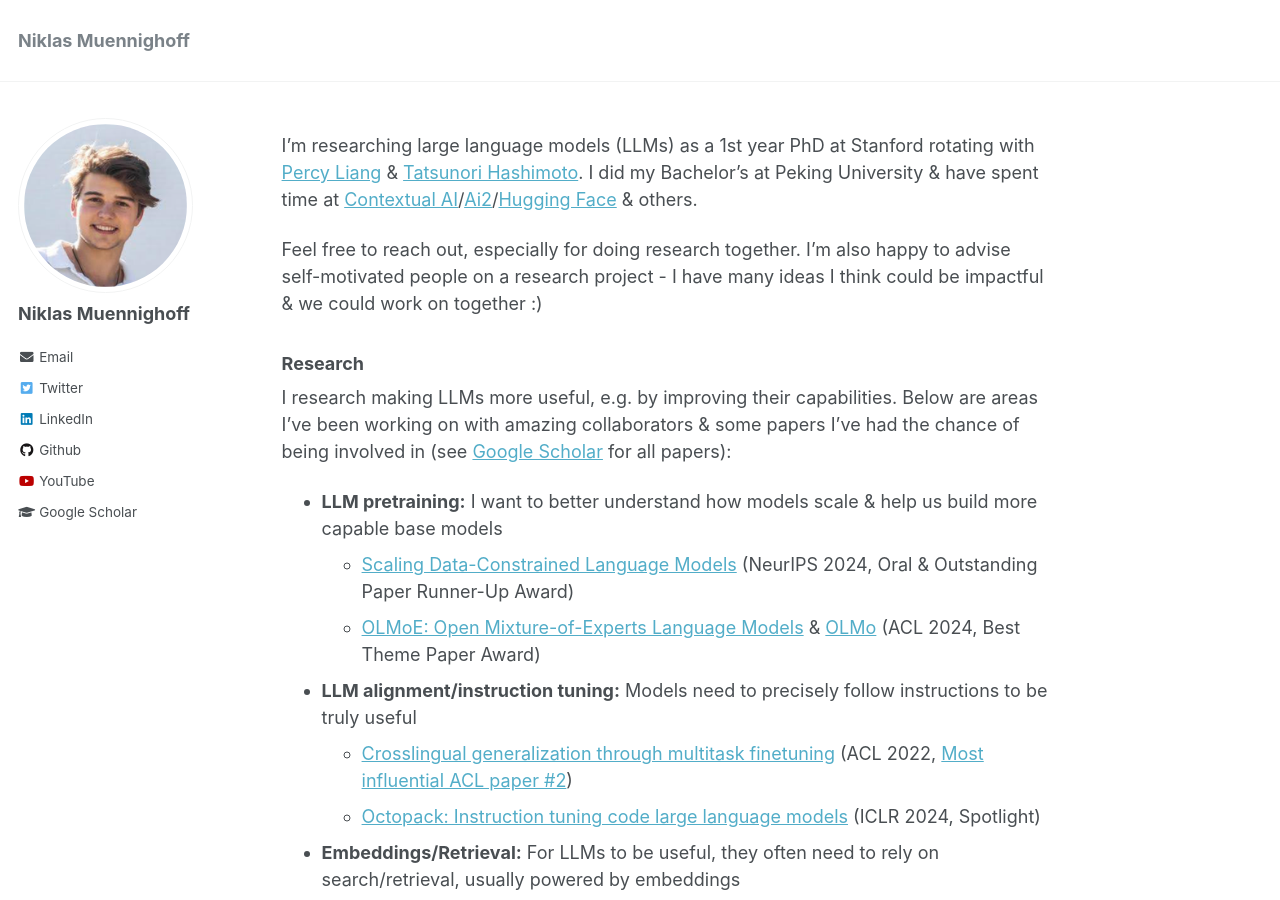
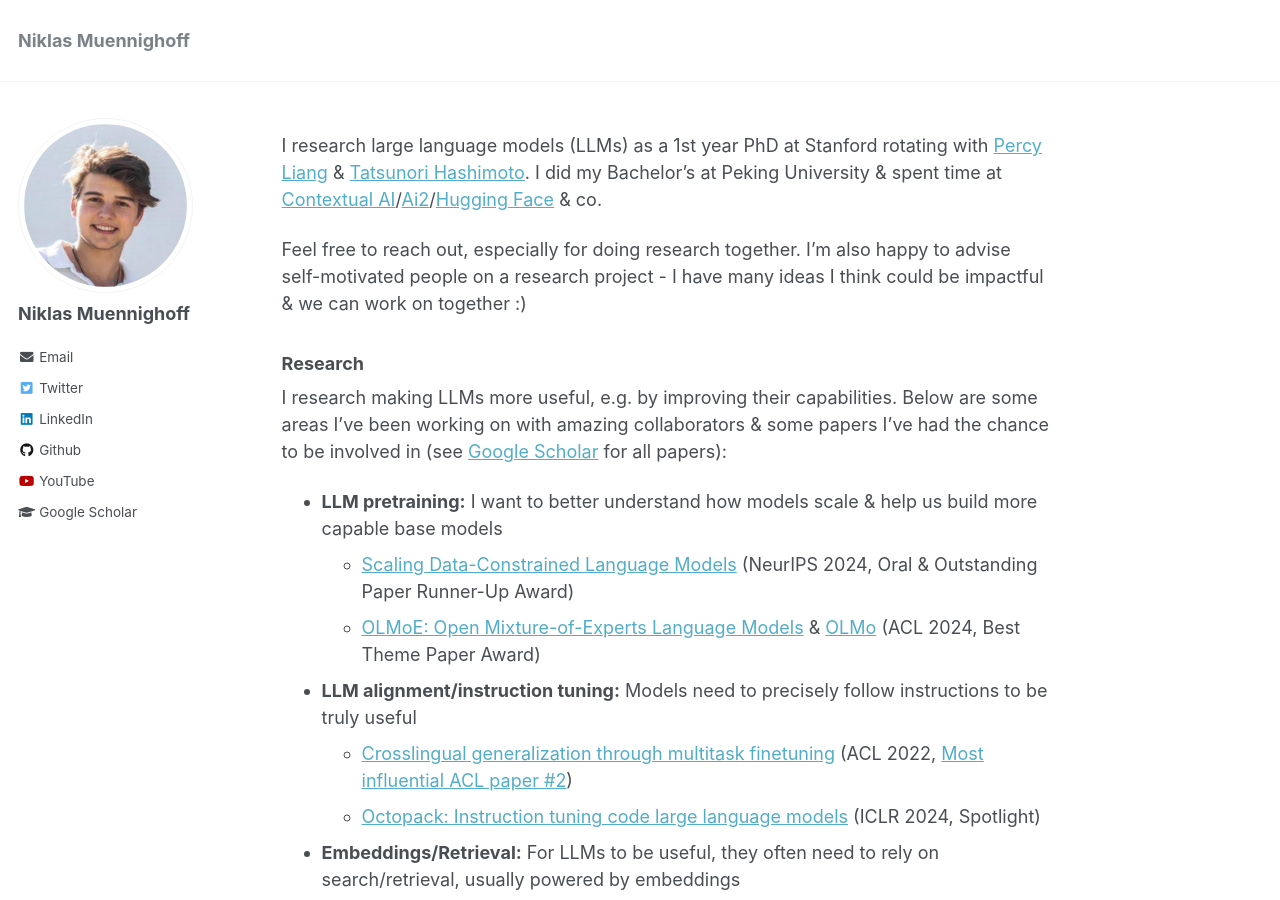
Before and after one commit to Muennighoff/Muennighoff.github.io, a Jekyll site: the page built from _pages/about.md, in a window 1280 px wide and 900 px high. Built offline with Jekyll 4.4.1, drawn with Linux system fonts in a browser that asks for light colours.

Commit message:
Simplify

```diff
--- a/_pages/about.md
+++ b/_pages/about.md
@@ -9,13 +9,13 @@ redirect_from:
   - /about.html
 ---
 
-I'm researching large language models (LLMs) as a 1st year PhD at Stanford rotating with [Percy Liang](https://cs.stanford.edu/~pliang/) & [Tatsunori Hashimoto](https://thashim.github.io/). I did my Bachelor's at Peking University & have spent time at [Contextual AI](https://contextual.ai/)/[Ai2](https://allenai.org/)/[Hugging Face](https://huggingface.co/) & others.
+I research large language models (LLMs) as a 1st year PhD at Stanford rotating with [Percy Liang](https://cs.stanford.edu/~pliang/) & [Tatsunori Hashimoto](https://thashim.github.io/). I did my Bachelor's at Peking University & spent time at [Contextual AI](https://contextual.ai/)/[Ai2](https://allenai.org/)/[Hugging Face](https://huggingface.co/) & co.
 
-Feel free to reach out, especially for doing research together. I’m also happy to advise self-motivated people on a research project - I have many ideas I think could be impactful & we could work on together :)
+Feel free to reach out, especially for doing research together. I’m also happy to advise self-motivated people on a research project - I have many ideas I think could be impactful & we can work on together :)
 
 ### Research
 
-I research making LLMs more useful, e.g. by improving their capabilities. Below are areas I've been working on with amazing collaborators & some papers I've had the chance of being involved in (see [Google Scholar](https://scholar.google.com/citations?user=Me0IoRMAAAAJ&hl=en) for all papers):
+I research making LLMs more useful, e.g. by improving their capabilities. Below are some areas I've been working on with amazing collaborators & some papers I've had the chance to be involved in (see [Google Scholar](https://scholar.google.com/citations?user=Me0IoRMAAAAJ&hl=en) for all papers):
 - **LLM pretraining:** I want to better understand how models scale & help us build more capable base models
   - [Scaling Data-Constrained Language Models](https://arxiv.org/abs/2305.16264) (NeurIPS 2024, Oral & Outstanding Paper Runner-Up Award)
   - [OLMoE: Open Mixture-of-Experts Language Models](https://arxiv.org/abs/2409.02060) & [OLMo](https://arxiv.org/abs/2402.00838) (ACL 2024, Best Theme Paper Award)
```
